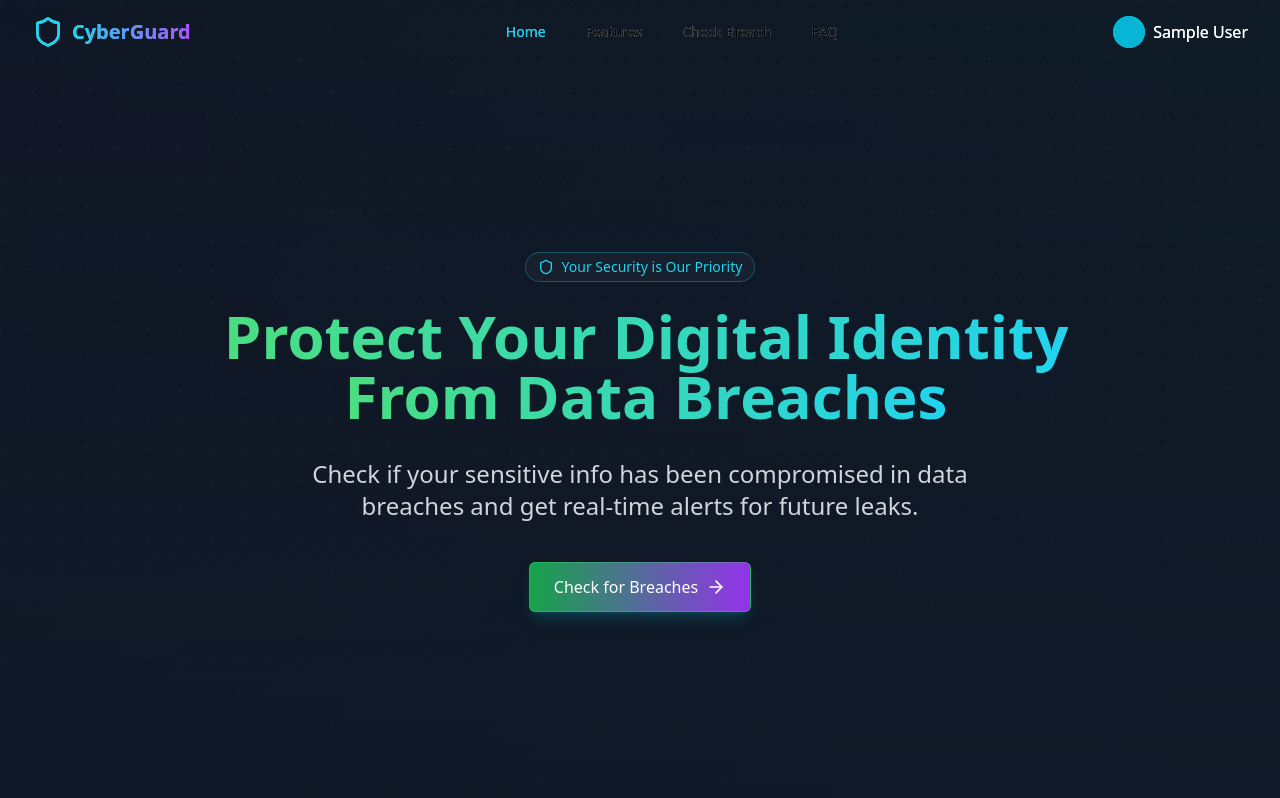
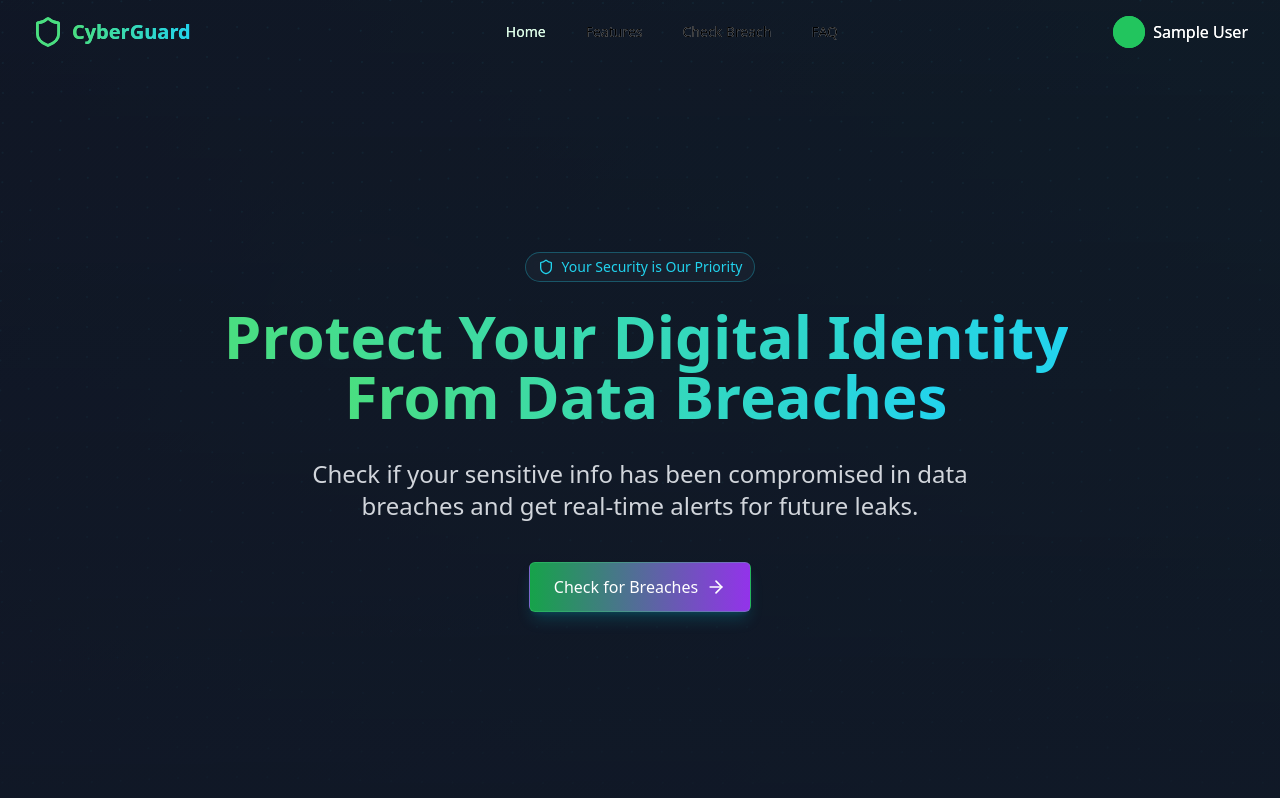
Before and after one commit to KrYash1511/CyberGuard, a React (Vite) app: page /home in a window 1280 px wide. Shown: the top 798 px of the page. Built offline with nearby package versions, Linux system fonts and the light colour scheme; no server answers; sample sign-in values are in the browser's storage.

Commit message:
navbar green

```diff
--- a/src/components/layout/Navbar.tsx
+++ b/src/components/layout/Navbar.tsx
@@ -37,7 +37,7 @@ const Navbar: React.FC = () => {
     <nav
       className={`fixed top-0 w-full z-50 transition-all duration-300 ${
         isScrolled
-          ? "bg-gray-900/95 backdrop-blur-sm shadow-lg"
+          ? "bg-gray-900/85 backdrop-blur-sm shadow-lg"
           : "bg-transparent"
       }`}
     >
@@ -45,8 +45,8 @@ const Navbar: React.FC = () => {
         <div className="flex items-center justify-between h-16">
           {/* Logo */}
           <div className="flex-shrink-0 flex items-center">
-            <Shield className="h-8 w-8 text-cyan-400" />
-            <span className="ml-2 text-xl font-bold bg-clip-text text-transparent bg-gradient-to-r from-cyan-400 to-purple-500">
+            <Shield className="h-8 w-8 text-green-400" />
+            <span className="ml-2 text-xl font-bold bg-clip-text text-transparent bg-gradient-to-r from-green-400 to-cyan-400">
               CyberGuard
             </span>
           </div>
@@ -56,29 +56,29 @@ const Navbar: React.FC = () => {
             <div className="ml-10 flex items-center space-x-4">
               <Link
                 href="/home"
-                activeClass="text-cyan-400"
-                className="px-3 py-2 text-sm font-medium hover:text-cyan-400 transition-colors"
+                activeClass="text-green-100"
+                className="px-3 py-2 text-sm font-medium hover:text-green-400 transition-colors"
               >
                 Home
               </Link>
               <Link
                 href="#features"
-                activeClass="text-cyan-400"
-                className="px-3 py-2 text-sm font-medium hover:text-cyan-400 transition-colors"
+                activeClass="text-green-100"
+                className="px-3 py-2 text-sm font-medium hover:text-green-400 transition-colors"
               >
                 Features
               </Link>
               <Link
                 href="#search"
-                activeClass="text-cyan-400"
-                className="px-3 py-2 text-sm font-medium hover:text-cyan-400 transition-colors"
+                activeClass="text-green-100"
+                className="px-3 py-2 text-sm font-medium hover:text-green-400 transition-colors"
               >
                 Check Breach
               </Link>
               <Link
                 href="#faq"
-                activeClass="text-cyan-400"
-                className="px-3 py-2 text-sm font-medium hover:text-cyan-400 transition-colors"
+                activeClass="text-green-100"
+                className="px-3 py-2 text-sm font-medium hover:text-green-400 transition-colors"
               >
                 FAQ
               </Link>
@@ -90,28 +90,28 @@ const Navbar: React.FC = () => {
             <div className="hidden md:flex items-center space-x-4">
               <div className="relative group">
                 <button className="flex items-center space-x-2">
-                  <div className="h-8 w-8 rounded-full bg-cyan-500 flex items-center justify-center text-white font-medium">
+                  <div className="h-8 w-8 rounded-full bg-green-500 flex items-center justify-center text-white font-medium">
                     {user.initial}
                   </div>
                   <span className="text-white">{user.name}</span>
                 </button>
-                <div className="absolute right-0 w-48 mt-2 origin-top-right bg-gray-800 rounded-md shadow-lg opacity-0 invisible group-hover:opacity-100 group-hover:visible transition-all duration-300">
+                <div className="absolute right-0 w-48 mt-2 origin-top-right bg-gray-600 rounded-md shadow-lg opacity-0 invisible group-hover:opacity-100 group-hover:visible transition-all duration-300">
                   <div className="py-1">
                     <Link
                       href="/profile"
-                      className="block px-4 py-2 text-sm hover:bg-gray-700 hover:text-cyan-400"
+                      className="block px-4 py-2 text-sm hover:bg-gray-700 hover:text-green-400"
                     >
                       Your Profile
                     </Link>
                     <Link
                       href="/settings"
-                      className="block px-4 py-2 text-sm hover:bg-gray-700 hover:text-cyan-400"
+                      className="block px-4 py-2 text-sm hover:bg-green-700 hover:text-green-400"
                     >
                       Settings
                     </Link>
                     <button
                       onClick={handleLogout}
-                      className="block w-full text-left px-4 py-2 text-sm hover:bg-gray-700 hover:text-cyan-400"
+                      className="block w-full text-left px-4 py-2 text-sm hover:bg-gray-700 hover:text-green-400"
                     >
                       Sign Out
                     </button>
@@ -122,7 +122,7 @@ const Navbar: React.FC = () => {
           ) : (
             <div className="hidden md:flex items-center space-x-4">
               <Button variant="ghost" size="sm" onClick={() => navigate("/")}>
-                Log In
+                Log Out
               </Button>
             </div>
           )}
@@ -219,7 +219,7 @@ const Navbar: React.FC = () => {
                   navigate("/");
                 }}
               >
-                Log In
+                Log Out
               </Button>
             </div>
           )}
```
